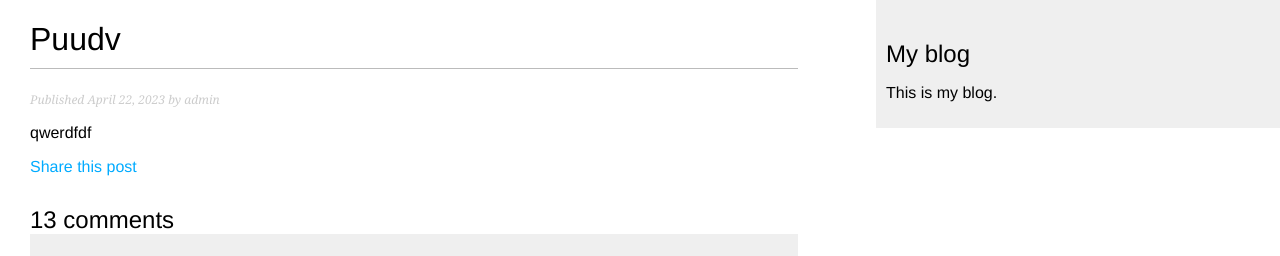
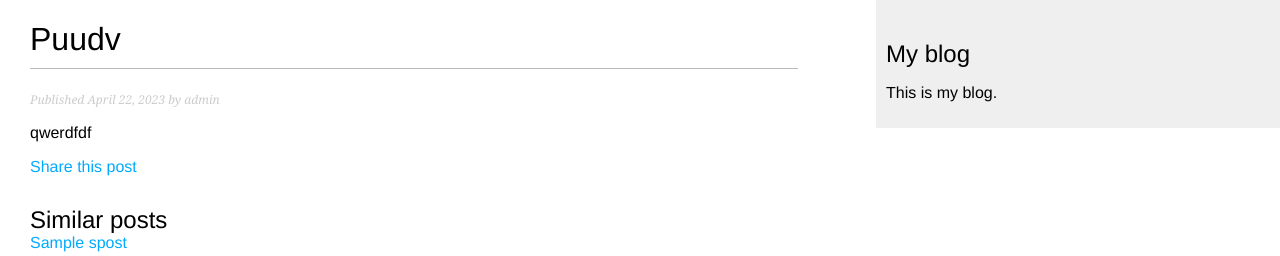
Before and after one commit to evt-pavel/mele_blog, a Django app: template mysite/blog/templates/blog/post/detail.html in a window 1280 px wide. Shown: the top 256 px of the page. Run offline with Django 4.2, Linux system fonts and the light colour scheme; data comes from the database, SQL or seed files in the repository; the template is opened without the code that fills it: values that come from a table or form of the project are taken from there, most other values are stand-ins (such as "Sample title", 1, 10 or a date in 2020); parts of the project's set-up code (start-up, migrations or seed data) failed here and were passed over.

Commit message:
add recomendations to posts

```diff
--- a/mysite/blog/templates/blog/post/detail.html
+++ b/mysite/blog/templates/blog/post/detail.html
@@ -8,10 +8,15 @@
     <a href="{% url "blog:post_share" post.id %}">Share this post</a>
 </p>
 
+<h2>Similar posts</h2>
+{% for spost in similar_posts %}
+<a href="{{ spost.get_absolute_url }}">{{ spost.title }}</a>
+{% endfor %}
 
 {% with comments.count as total_comments %}
 <h2>{{ total_comments }} comment{{ total_comments|pluralize }}</h2>
 {% endwith %}
+
 
 
 
```
Also changed, not shown: mysite/blog/views.py (+8 -1 lines).
